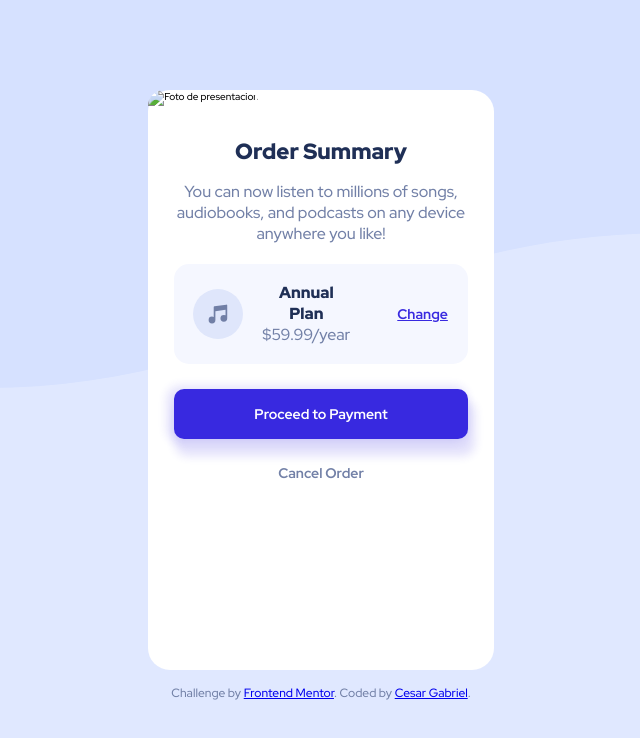
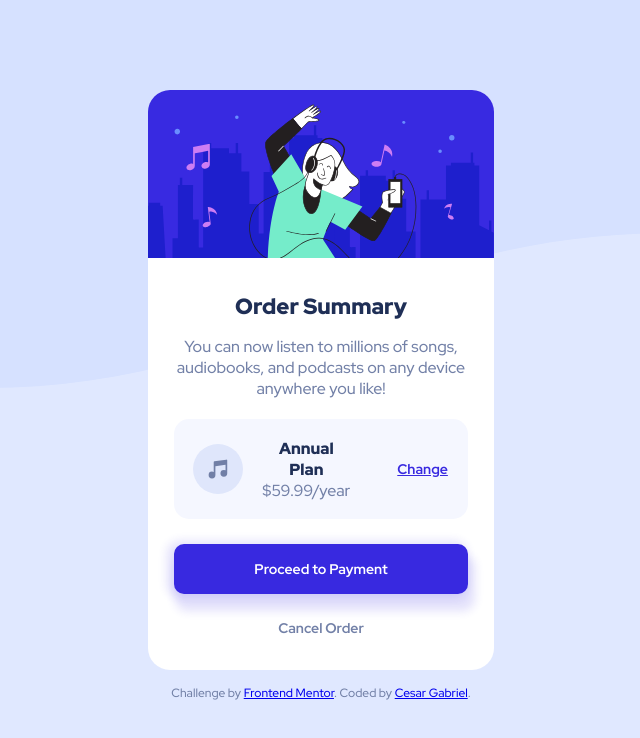
Before and after one commit to CesarGMEFA/my-first-practice, a plain HTML site: page index.html in a window 1280 px wide. Shown: the whole page, without its empty margins (319-959 px from the left). Drawn offline with Linux system fonts and the light colour scheme.

Commit message:
Accommodating the hero image path

```diff
--- a/index.html
+++ b/index.html
@@ -12,7 +12,7 @@
 </head>
 <body>
   <div class="card">
-    <img src="../order-summary-component-main/images/illustration-hero.svg" alt="Foto de presentacion" class="card_img">
+    <img src="./images/illustration-hero.svg" alt="Foto de presentacion" class="card_img">
     <div class="card_info">
       <h1>Order Summary</h1>
       <p>You can now listen to millions of songs, audiobooks, and podcasts on any device anywhere you like!</p>
```
